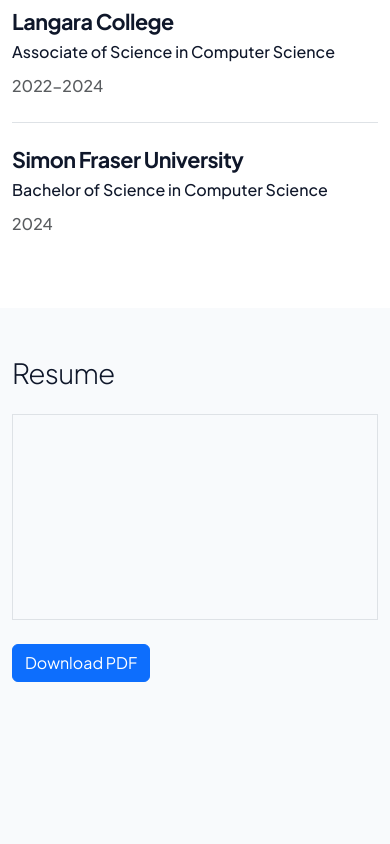
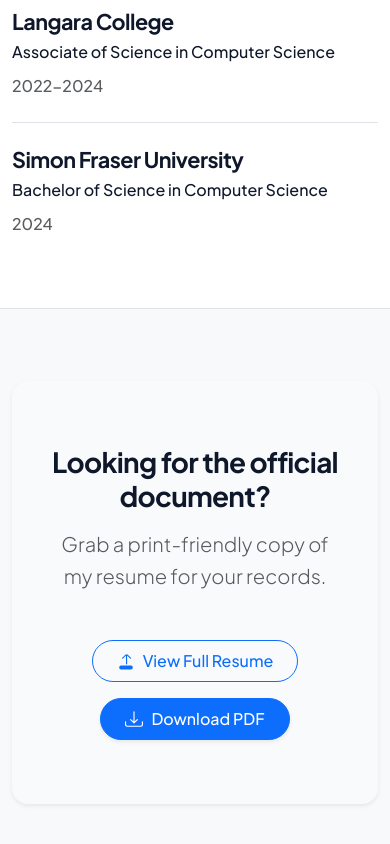
Before and after one commit to 0Thomas1/0thomas1.github.io, a React (Vite) app: page / in a window 390 px wide. Shown: the part 4822-5666 px from the top of the page. Before the commit the page ends 5552 px from the top, so only its background shows below. Built offline with nearby package versions, Linux system fonts and the light colour scheme.

Commit message:
feat: enhance Resume component with improved layout, buttons, and inline viewer

```diff
--- a/src/components/Resume.tsx
+++ b/src/components/Resume.tsx
@@ -3,27 +3,74 @@
 const Resume = () => {
   return (
     <FadeIn>
-      <section id="resume" className="py-5">
-        <div className="container">
-          <h2 className="display-6 mb-4">Resume</h2>
+      <section id="resume" className="py-5 border-top bg-light">
+        <div className="container" style={{ maxWidth: "900px" }}>
+          <div className="card shadow-sm border-0 rounded-4 text-center py-5 px-4 p-md-5 my-4">
+            <div className="card-body">
+              <h2 className="display-6 fw-bold mb-3">
+                Looking for the official document?
+              </h2>
+              <p className="lead text-muted mb-5">
+                Grab a print-friendly copy of my resume for your records.
+              </p>
 
-          {/* Embed PDF viewer */}
-          <div className="ratio ratio-16x9 mb-4">
+              <div className="d-flex flex-column flex-sm-row justify-content-center align-items-center gap-3">
+                {/* View Button */}
+                <a
+                  href="/resume.pdf"
+                  target="_blank"
+                  rel="noopener noreferrer"
+                  className="btn btn-outline-primary rounded-pill px-4 py-2 fw-medium d-inline-flex align-items-center gap-2"
+                >
+                  <svg
+                    xmlns="http://www.w3.org/2000/svg"
+                    width="18"
+                    height="18"
+                    fill="currentColor"
+                    viewBox="0 0 16 16"
+                  >
+                    <path
+                      fillRule="evenodd"
+                      d="M8.636 2.146a.5.5 0 0 1 .708 0l3 3a.5.5 0 0 1-.708.708L9 3.207V10.5a.5.5 0 0 1-1 0V3.207L5.354 5.854a.5.5 0 1 1-.708-.708l3-3z"
+                    />
+                    <path d="M2 13.5A1.5 1.5 0 0 1 3.5 12h9a1.5 1.5 0 0 1 1.5 1.5V14a1.5 1.5 0 0 1-1.5 1.5h-9A1.5 1.5 0 0 1 2 14v-.5z" />
+                  </svg>
+                  View Full Resume
+                </a>
+
+                {/* Download Button */}
+                <a
+                  href="/resume.pdf"
+                  download="Thomas_Cheng_Resume.pdf"
+                  className="btn btn-primary rounded-pill px-4 py-2 fw-medium shadow-sm d-inline-flex align-items-center gap-2"
+                >
+                  <svg
+                    xmlns="http://www.w3.org/2000/svg"
+                    width="18"
+                    height="18"
+                    fill="currentColor"
+                    viewBox="0 0 16 16"
+                  >
+                    <path d="M.5 9.9a.5.5 0 0 1 .5.5v2.5a1 1 0 0 0 1 1h12a1 1 0 0 0 1-1v-2.5a.5.5 0 0 1 1 0v2.5a2 2 0 0 1-2 2H2a2 2 0 0 1-2-2v-2.5a.5.5 0 0 1 .5-.5z" />
+                    <path d="M7.646 11.854a.5.5 0 0 0 .708 0l3-3a.5.5 0 0 0-.708-.708L8.5 10.293V1.5a.5.5 0 0 0-1 0v8.793L5.354 8.146a.5.5 0 1 0-.708.708l3 3z" />
+                  </svg>
+                  Download PDF
+                </a>
+              </div>
+            </div>
+          </div>
+
+          {/* Inline Resume Viewer (Hidden on mobile where PDF rendering is poor) */}
+          <div
+            className="d-none d-md-block mt-5 shadow-sm border-0 rounded-4 overflow-hidden bg-white"
+            style={{ height: "1000px" }}
+          >
             <iframe
               src="/resume.pdf"
-              title="Resume"
-              className="border"
+              title="Resume Preview"
+              style={{ width: "100%", height: "100%", border: "none" }}
             ></iframe>
           </div>
-
-          {/* Download button */}
-          <a
-            href="/resume.pdf"
-            download="Resume.pdf"
-            className="btn btn-primary"
-          >
-            Download PDF
-          </a>
         </div>
       </section>
     </FadeIn>
```
